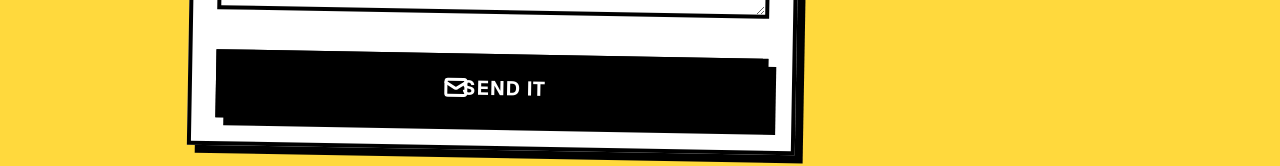
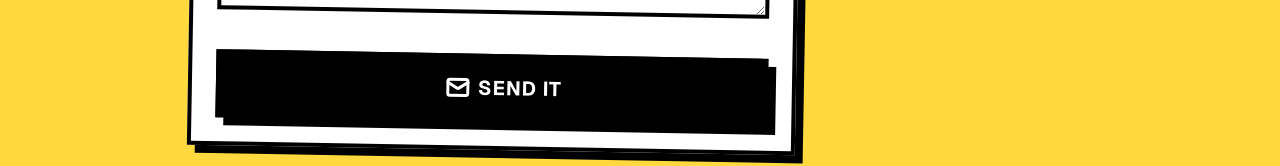
Before and after one commit to Rachitneema03/Portfolio, a Next.js app: page / in a window 1280 px wide. Shown: the part 6610-6776 px from the top of the page. Built offline with nearby package versions, Linux system fonts and the light colour scheme.

Commit message:
feat: add brutalist contact section with formsubmit integration and social links

```diff
--- a/app/components/sections/Contact.tsx
+++ b/app/components/sections/Contact.tsx
@@ -24,40 +24,46 @@ export function Contact() {
         <div className="w-full flex flex-col md:flex-row gap-8 mb-16">
            <Card bg="white" className="flex-1 text-left rotate-1">
               <h3 className="text-3xl font-black uppercase mb-6">Drop a line</h3>
-              <form className="flex flex-col gap-6" onSubmit={(e) => e.preventDefault()}>
+              <form action="https://formsubmit.co/rachitneemawork@gmail.com" method="POST" className="flex flex-col gap-6">
+                 {/* Security configuration for formsubmit */}
+                 <input type="hidden" name="_subject" value="New Portfolio Contact Submission!" />
+                 <input type="hidden" name="_template" value="box" />
+
                  <div className="flex flex-col gap-2">
                    <label className="font-bold uppercase tracking-wider text-sm">Name</label>
-                   <input type="text" className="border-4 border-black p-3 font-bold focus:outline-none focus:bg-yellow focus:-translate-y-1 focus:brutalist-shadow transition-brutal" placeholder="JANE DOE" />
+                   <input type="text" name="name" required className="border-4 border-black p-3 font-bold focus:outline-none focus:bg-yellow focus:-translate-y-1 focus:brutalist-shadow transition-brutal" placeholder="JANE DOE" />
                  </div>
                  <div className="flex flex-col gap-2">
                    <label className="font-bold uppercase tracking-wider text-sm">Email</label>
-                   <input type="email" className="border-4 border-black p-3 font-bold focus:outline-none focus:bg-yellow focus:-translate-y-1 focus:brutalist-shadow transition-brutal" placeholder="JANE@EXAMPLE.COM" />
+                   <input type="email" name="email" required className="border-4 border-black p-3 font-bold focus:outline-none focus:bg-yellow focus:-translate-y-1 focus:brutalist-shadow transition-brutal" placeholder="JANE@EXAMPLE.COM" />
                  </div>
                  <div className="flex flex-col gap-2 relative group cursor-text">
                    <label className="font-bold uppercase tracking-wider text-sm">Message</label>
-                   <textarea rows={4} className="border-4 border-black p-3 font-bold focus:outline-none focus:bg-yellow focus:-translate-y-1 focus:brutalist-shadow transition-brutal" placeholder="LET'S BUILD SOMETHING BEAUTIFUL..."></textarea>
+                   <textarea name="message" required rows={4} className="border-4 border-black p-3 font-bold focus:outline-none focus:bg-yellow focus:-translate-y-1 focus:brutalist-shadow transition-brutal" placeholder="LET'S BUILD SOMETHING BEAUTIFUL..."></textarea>
                    <span className="absolute bottom-2 right-4 text-[10px] opacity-0 group-focus-within:opacity-30 font-mono transition-opacity pointer-events-none">
                      (OR REPORT BUGS)
                    </span>
                  </div>
-                 <Button variant="accent" className="mt-4 text-xl py-4 flex items-center justify-center gap-2 group relative overflow-hidden">
-                    <Mail size={24} className="stroke-[3] group-hover:translate-x-40 transition-transform duration-300 absolute left-1/2 -translate-x-12" />
-                    <span className="group-hover:opacity-0 transition-opacity duration-150 relative z-10 pl-6">SEND IT</span>
+                 <Button type="submit" variant="accent" className="mt-4 text-xl py-4 flex items-center justify-center gap-2 group relative overflow-hidden">
+                    <div className="flex items-center justify-center w-full group-hover:opacity-0 transition-opacity duration-150 relative z-10 pl-6">
+                      <Mail size={24} className="stroke-[3] mr-2" />
+                      <span>SEND IT</span>
+                    </div>
                     <span className="absolute inset-0 flex items-center justify-center opacity-0 group-hover:opacity-100 transition-opacity duration-300 font-black tracking-widest z-20">YEET IT</span>
                  </Button>
               </form>
            </Card>
 
            <div className="flex flex-col gap-6 justify-center md:w-64">
-              <a href="#" className="flex items-center gap-4 p-4 border-4 border-black bg-cream brutalist-shadow transition-brutal hover:-translate-y-1 hover:brutalist-shadow-lg hover:bg-violet group">
+              <a href="https://github.com/Rachitneema03" target="_blank" rel="noopener noreferrer" className="flex items-center gap-4 p-4 border-4 border-black bg-cream brutalist-shadow transition-brutal hover:-translate-y-1 hover:brutalist-shadow-lg hover:bg-violet group">
                  <Code2 size={32} className="stroke-[3] group-hover:rotate-12 transition-brutal" />
                  <span className="font-bold uppercase text-xl">Github</span>
               </a>
-              <a href="#" className="flex items-center gap-4 p-4 border-4 border-black bg-cream brutalist-shadow transition-brutal hover:-translate-y-1 hover:brutalist-shadow-lg hover:-rotate-2 hover:bg-[#0077b5] hover:text-white group">
+              <a href="https://www.linkedin.com/in/rachit-neema/" target="_blank" rel="noopener noreferrer" className="flex items-center gap-4 p-4 border-4 border-black bg-cream brutalist-shadow transition-brutal hover:-translate-y-1 hover:brutalist-shadow-lg hover:-rotate-2 hover:bg-[#0077b5] hover:text-white group">
                  <Briefcase size={32} className="stroke-[3] group-hover:-rotate-12 transition-brutal" />
                  <span className="font-bold uppercase text-xl">LinkedIn</span>
               </a>
-              <a href="#" className="flex items-center gap-4 p-4 border-4 border-black bg-cream brutalist-shadow transition-brutal hover:-translate-y-1 hover:brutalist-shadow-lg hover:rotate-2 hover:bg-black hover:text-white group">
+              <a href="https://x.com/rachitneema3" target="_blank" rel="noopener noreferrer" className="flex items-center gap-4 p-4 border-4 border-black bg-cream brutalist-shadow transition-brutal hover:-translate-y-1 hover:brutalist-shadow-lg hover:rotate-2 hover:bg-black hover:text-white group">
                  <MessageSquare size={32} className="stroke-[3] group-hover:rotate-12 transition-brutal" />
                  <span className="font-bold uppercase text-xl">Twitter</span>
               </a>
```
